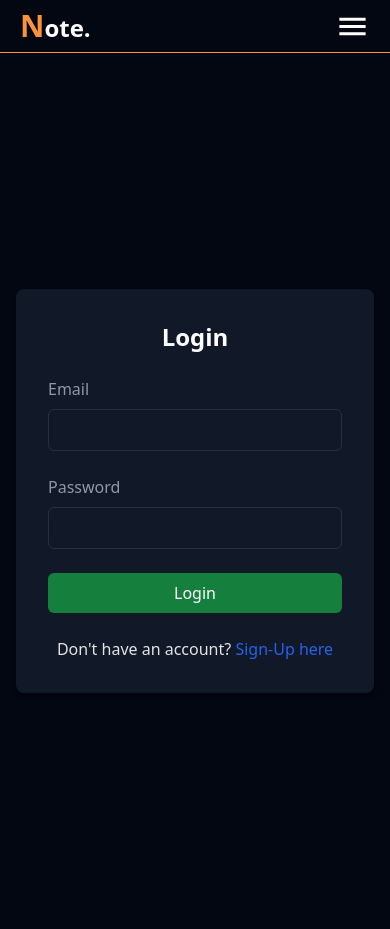
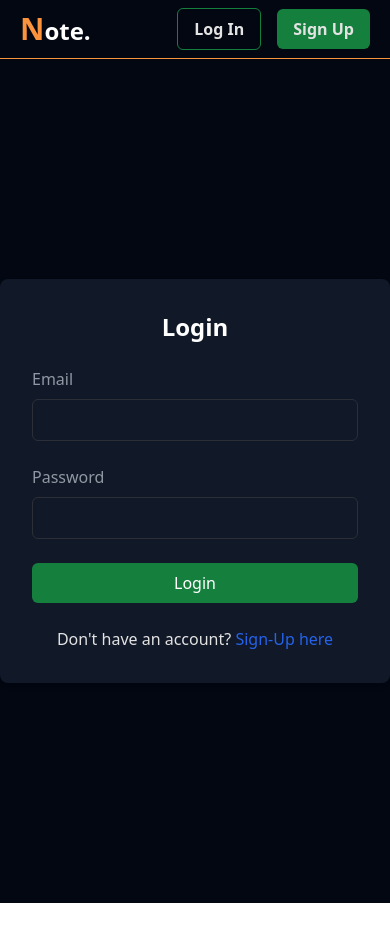
Before and after one commit to mgamergo/Notes-App, a React (Vite) app: page /login in a window 390 px wide. After the commit the page ends 903 px from the top, so only its background shows below. Built offline with nearby package versions, Linux system fonts and the light colour scheme; no server answers.

Commit message:
Made the app responsive

```diff
--- a/src/App.jsx
+++ b/src/App.jsx
@@ -31,7 +31,7 @@ function App() {
   return (
     <div className="text-text-paragraph bg-gray-950 min-h-screen w-screen overflow-y-auto flex flex-col">
       <Header />
-      <main className="flex-1 p-4 md:p-8 lg:p-12">
+      <main>
         <Outlet />
       </main>
     </div>
--- a/src/components/DisplayNotes.jsx
+++ b/src/components/DisplayNotes.jsx
@@ -7,14 +7,14 @@ function DisplayNotes() {
     const isAddNoteVisible = useSelector(state => state.addNoteDisplay.isAddNoteVisible);
 
     return (
-        <div className='w-full px-5'>
+        <div className='w-full px-5 md:ml-60 bg-red pt-5'>
             {isAddNoteVisible && (
                 <div className='w-full p-3'>
                     <AddNoteForm />
                 </div>
             )}
             {notesList.length > 0 ? (
-                <ul className='w-full grid grid-cols-2 md:grid-cols-3 lg:grid-cols-5 gap-4'>
+                <ul className='w-full grid grid-cols-1 md:grid-cols-3 lg:grid-cols-5 gap-4 md:gap-2'>
                     {notesList.map((item, index) => (
                         <Note key={index} note={item} />
                     ))}
--- a/src/components/Header/Header.jsx
+++ b/src/components/Header/Header.jsx
@@ -29,8 +29,8 @@ function Header() {
         </Link>
       </div>
 
-      {/* Search Icon and Hamburger Menu for Small/Medium Screens */}
-      <div className="flex items-center gap-3 md:hidden">
+      {/* Right Section (Search Icon and Hamburger Menu) */}
+      <div className="flex-grow flex items-center justify-end md:hidden gap-3">
         {/* Search Icon */}
         {authStatus && (
           <SearchIcon
@@ -41,11 +41,13 @@ function Header() {
         )}
 
         {/* Hamburger Menu Icon */}
+        {authStatus && (
           <MenuIcon
             fontSize="large"
             className="cursor-pointer text-white"
             onClick={toggleMenu}
           />
+        )}
       </div>
 
       {/* Search Bar: Visible on large screens or when toggled */}
@@ -53,25 +55,28 @@ function Header() {
         {authStatus && <SearchBar />}
       </div>
 
-      {/* Auth Links and Profile Section - Hidden on small/medium devices, visible on large */}
-      <div className={`md:flex items-center gap-4 md:gap-8 ${isMenuOpen ? 'flex' : 'hidden'} flex-col md:flex-row`}>
+      {/* Auth Links and Profile Section */}
+      <div className="flex items-center gap-4 md:gap-8">
         {!authStatus ? (
-          <div className="flex flex-col md:flex-row items-center gap-4">
+          <div className="flex items-center gap-4">
             <Link to='/login'>
-              <button className="px-4 py-2 rounded-md border font-bold transition-all duration-300 border-green-700 hover:bg-gray-900 w-full md:w-auto">
+              <button className="px-4 py-2 rounded-md border font-bold transition-all duration-300 border-green-700 hover:bg-gray-900">
                 Log In
               </button>
             </Link>
             <Link to='/signup'>
-              <button className="px-4 py-2 rounded-md font-bold transition-all duration-300 bg-green-700 hover:bg-green-900 hover:text-text-paragraph w-full md:w-auto">
+              <button className="px-4 py-2 rounded-md font-bold transition-all duration-300 bg-green-700 hover:bg-green-900 hover:text-text-paragraph">
                 Sign Up
               </button>
             </Link>
           </div>
         ) : (
-          <div className="flex flex-col md:flex-row items-center gap-4 md:gap-8">
+          <div className="flex items-center gap-4 md:gap-8">
+            {/* Hamburger Menu: Visible only when logged in */}
+            <div className={`flex-col md:flex-row ${isMenuOpen ? 'flex' : 'hidden'} md:flex`}>
               <AddButton />
               <Profile />
+            </div>
           </div>
         )}
       </div>
--- a/src/components/Note.jsx
+++ b/src/components/Note.jsx
@@ -24,7 +24,7 @@ function Note({ note }) {
   return (
     <li
       style={{ backgroundColor: Color }}
-      className={`text-white p-5 py-8 pb-3 rounded-lg flex-col justify-center items-center max-w-60  border border-gray-500 list-none hover:shadow-slate-800 hover:shadow-lg`}
+      className={`text-white p-5 py-8 pb-3 rounded-lg flex-col justify-center items-center  border border-gray-500 list-none hover:shadow-slate-800 hover:shadow-lg`}
       onClick={clicked}
     >
       <h3 className="text-lg font-bold pb-5 text-white">{Title}</h3>
--- a/src/components/Sidebar/Sidebar.jsx
+++ b/src/components/Sidebar/Sidebar.jsx
@@ -33,8 +33,8 @@ function Sidebar() {
   };
 
   return (
-    <div>
-      <div className="hidden md:flex md:flex-col w-60 bg-gray-900 h-full fixed">
+    <div className='relative'>
+      <div className="hidden md:flex md:flex-col w-60 bg-gray-900 h-full absolute top-0">
         <ul className="w-full p-4 my-2 bg-gray-900">
           <li
             className={`flex items-center mb-2 cursor-pointer p-3 rounded-md ${activeItem === 'My Notes' ? 'bg-gray-700' : ''}`}
--- a/src/pages/Homepage.jsx
+++ b/src/pages/Homepage.jsx
@@ -3,7 +3,7 @@ import { Sidebar, DisplayNotes } from "../components";
 
 function Homepage() {
   return (
-    <div className="flex mt-5 h-screen">
+    <div className="flex h-screen">
       <Sidebar />
       <DisplayNotes />
     </div>
```
Lines whose indentation alone changed are shown as unchanged.
